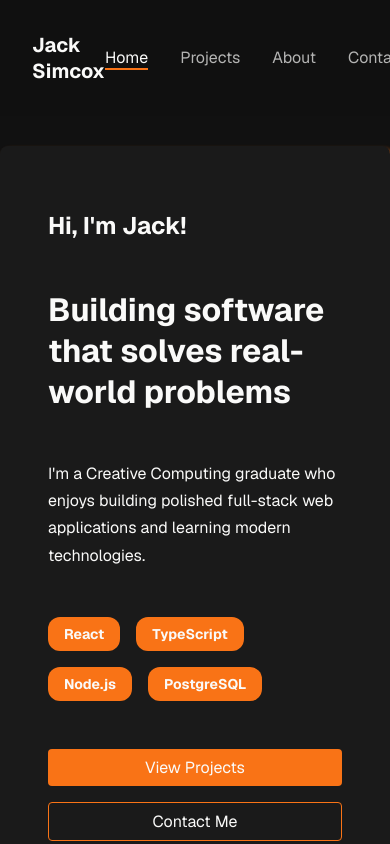
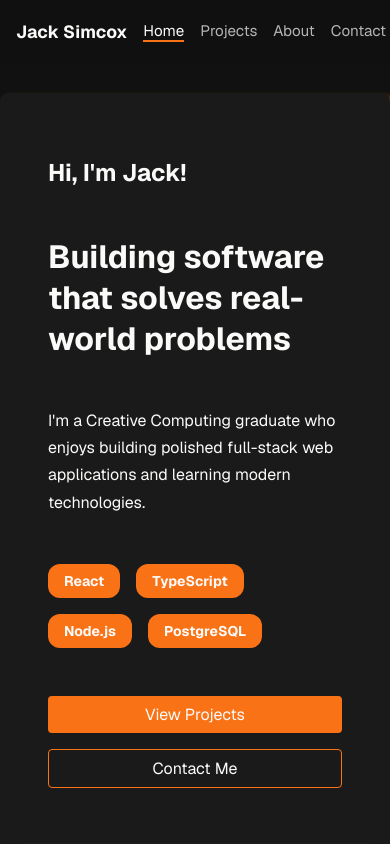
Before and after one commit to 450186/portfolio, a Next.js app: page / in a window 390 px wide. Shown: the top 844 px of the page. Built offline with nearby package versions, Linux system fonts and the light colour scheme.

Commit message:
Navbar responsiveness

```diff
--- a/components/layout/Navbar/Navbar.module.css
+++ b/components/layout/Navbar/Navbar.module.css
@@ -36,3 +36,20 @@
     opacity: 1;
     border-bottom: 2px solid var(--primary);
 }
+
+@media (max-width: 768px) {
+  .navbar {
+    padding: 1.25rem 1rem;
+    gap: 1rem;
+  }
+  .logo {
+    font-size: 1.1rem;
+    white-space: nowrap;
+  }
+  .links {
+    gap: 1rem;
+  }
+  .link {
+    font-size: 0.95rem;
+  }
+}
```
